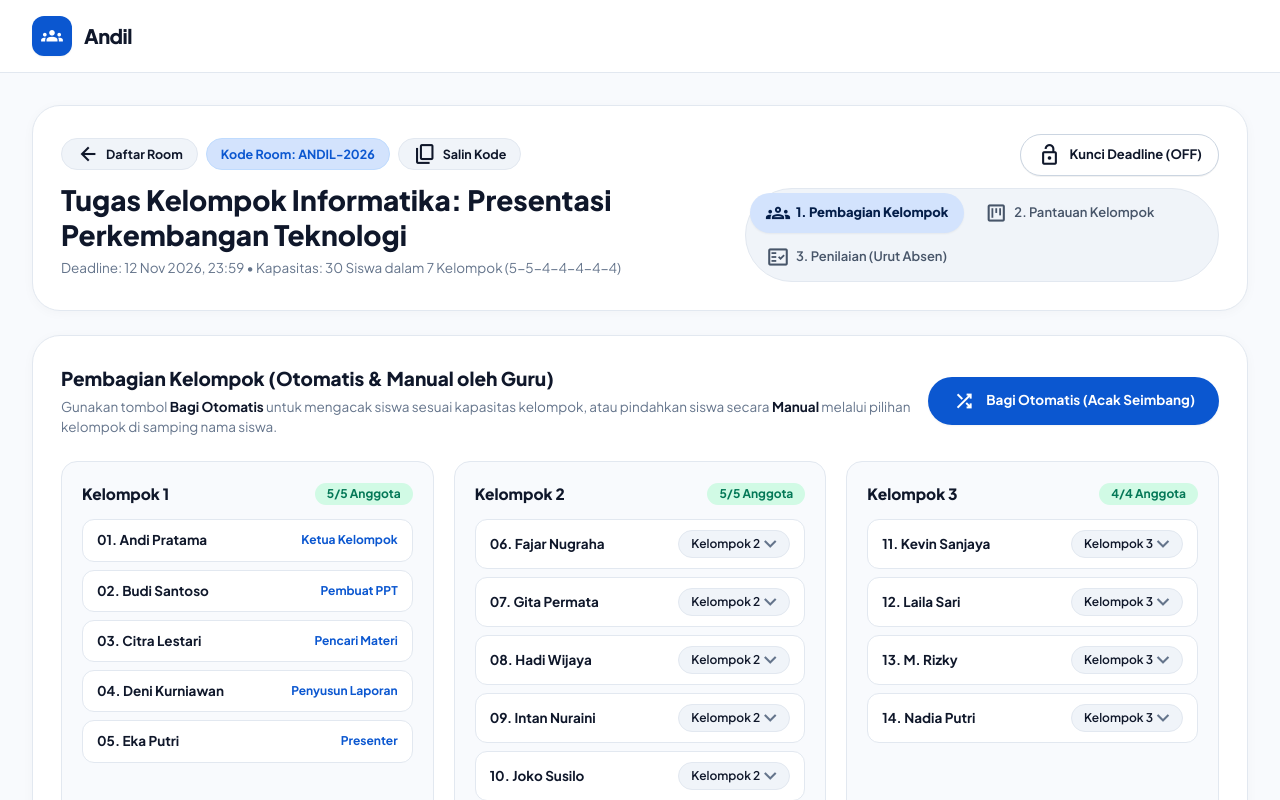
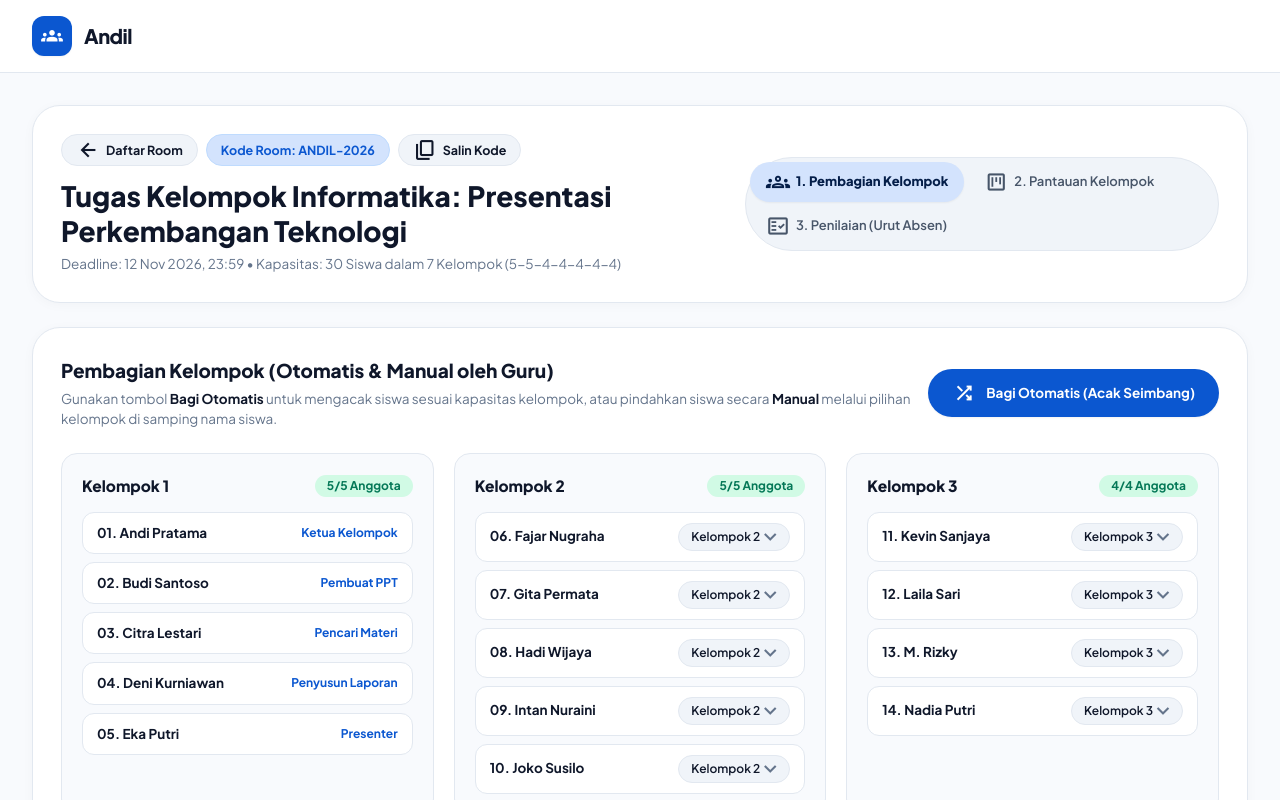
Before and after one commit to wibisanabama/andil, a React (Vite) app: page /guru/room in a window 1280 px wide. Shown: the top 800 px of the page. Built offline with nearby package versions, Linux system fonts and the light colour scheme; the HTML template or start-up script is replaced by a standard one.

Commit message:
style(guru): remove Kunci Deadline toggle button on /guru/room

```diff
--- a/src/components/guru/TeacherRoomDetail.jsx
+++ b/src/components/guru/TeacherRoomDetail.jsx
@@ -150,25 +150,7 @@ export function TeacherRoomDetail() {
             </div>
 
             {/* Right side */}
-            <div className="flex flex-col sm:items-end justify-between gap-3">
-              {/* Deadline Lock Toggle Button */}
-              <button
-                type="button"
-                onClick={handleToggleDeadlineLock}
-                className={
-                  room.isDeadlineLocked
-                    ? 'bg-[#FEF2F2] hover:bg-[#FEE2E2] text-[#B91C1C] border border-[#FECACA] font-bold text-[13px] px-4 py-2 rounded-full inline-flex items-center gap-2 cursor-pointer transition-colors shadow-2xs'
-                    : 'bg-white hover:bg-[#F8FAFD] text-[#0F172A] border border-[#CBD5E1] font-bold text-[13px] px-4 py-2 rounded-full inline-flex items-center gap-2 cursor-pointer transition-colors shadow-2xs'
-                }
-              >
-                <span className="material-symbols-outlined text-[18px]" aria-hidden="true">
-                  {room.isDeadlineLocked ? 'lock' : 'lock_open'}
-                </span>
-                <span>
-                  {room.isDeadlineLocked ? 'Kunci Deadline (ON)' : 'Kunci Deadline (OFF)'}
-                </span>
-              </button>
-
+            <div className="flex flex-col sm:items-end justify-center">
               {/* M3 Segmented Button (3 Sub-Tabs) */}
               <div className="bg-[#F0F4F9] p-1 rounded-full border border-[#E2E8F0] inline-flex flex-wrap items-center gap-1">
                 <button
```
